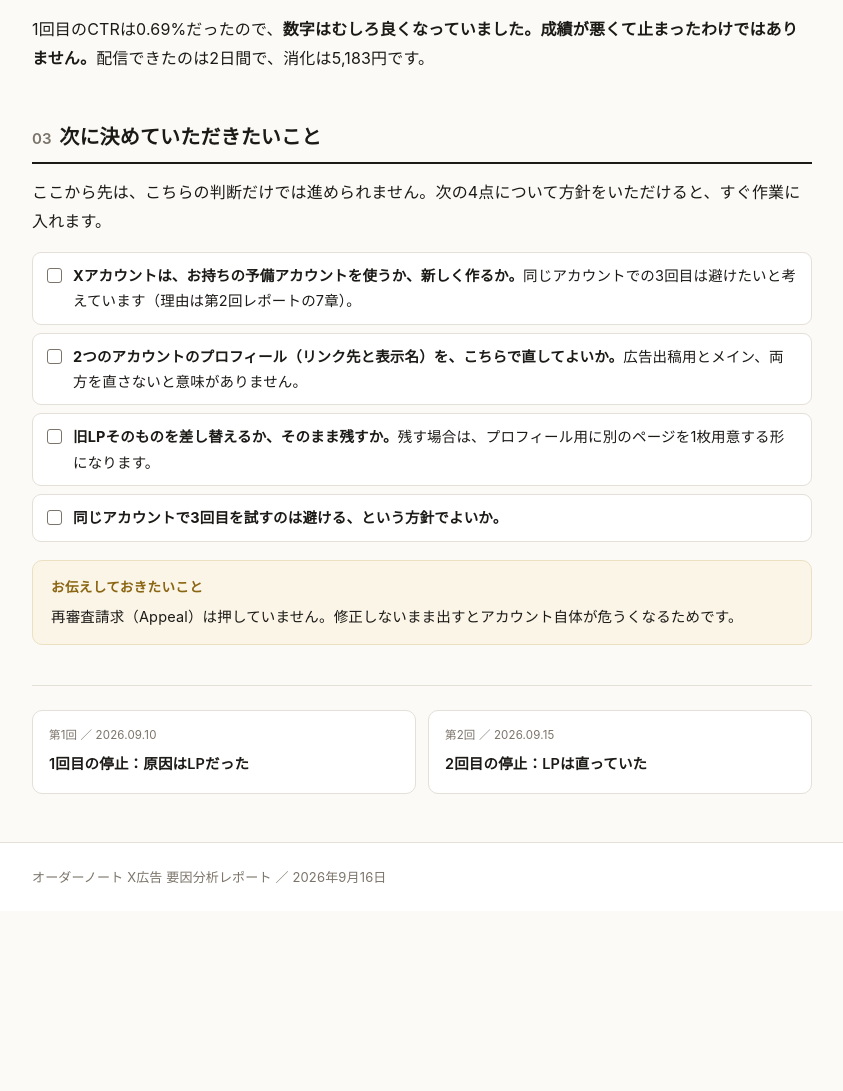
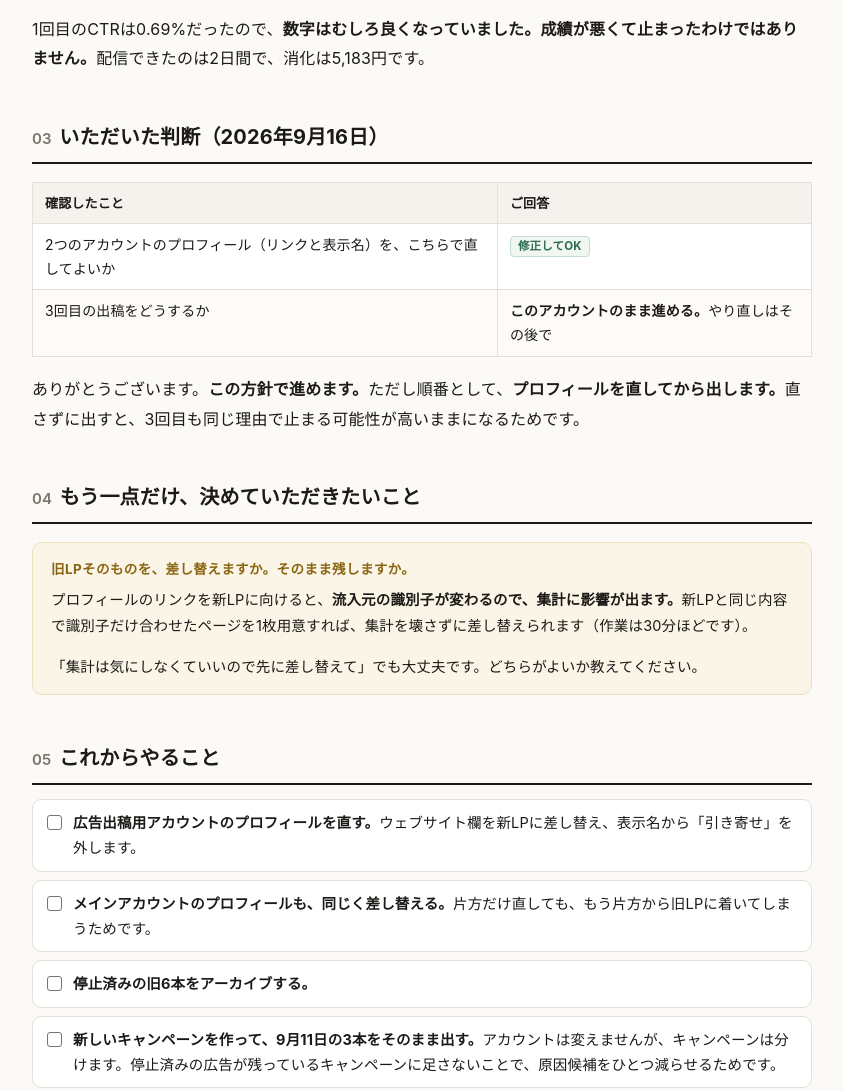
Before and after one commit to alicehime0521/ordernote-report, a plain HTML site: page index.html in a window 1280 px wide. Shown: the part 1328-2419 px from the top of the page, without its empty margins (218-1061 px from the left). Before the commit the page ends 2239 px from the top, so only its background shows below. Drawn offline with Linux system fonts and the light colour scheme.

Commit message:
Add files via upload

```diff
--- a/index.html
+++ b/index.html
@@ -73,15 +73,36 @@
 
   <p>1回目のCTRは0.69%だったので、<strong>数字はむしろ良くなっていました。成績が悪くて止まったわけではありません。</strong>配信できたのは2日間で、消化は5,183円です。</p>
 
-  <h2><span class="num">03</span>次に決めていただきたいこと</h2>
+  <h2><span class="num">03</span>いただいた判断（2026年9月16日）</h2>
 
-  <p>ここから先は、こちらの判断だけでは進められません。次の4点について方針をいただけると、すぐ作業に入れます。</p>
+  <div class="tw">
+  <table>
+    <thead><tr><th>確認したこと</th><th>ご回答</th></tr></thead>
+    <tbody>
+      <tr><td>2つのアカウントのプロフィール（リンクと表示名）を、こちらで直してよいか</td><td><span class="tag ok">修正してOK</span></td></tr>
+      <tr><td>3回目の出稿をどうするか</td><td><strong>このアカウントのまま進める。</strong>やり直しはその後で</td></tr>
+    </tbody>
+  </table>
+  </div>
+
+  <p>ありがとうございます。<strong>この方針で進めます。</strong>ただし順番として、<strong>プロフィールを直してから出します。</strong>直さずに出すと、3回目も同じ理由で止まる可能性が高いままになるためです。</p>
+
+  <h2><span class="num">04</span>もう一点だけ、決めていただきたいこと</h2>
+
+  <div class="note warn">
+    <span class="t">旧LPそのものを、差し替えますか。そのまま残しますか。</span>
+    <p>プロフィールのリンクを新LPに向けると、<strong>流入元の識別子が変わるので、集計に影響が出ます。</strong>新LPと同じ内容で識別子だけ合わせたページを1枚用意すれば、集計を壊さずに差し替えられます（作業は30分ほどです）。</p>
+    <p>「集計は気にしなくていいので先に差し替えて」でも大丈夫です。どちらがよいか教えてください。</p>
+  </div>
+
+  <h2><span class="num">05</span>これからやること</h2>
 
   <ul class="check">
-    <li><strong>Xアカウントは、お持ちの予備アカウントを使うか、新しく作るか。</strong>同じアカウントでの3回目は避けたいと考えています（理由は第2回レポートの7章）。</li>
-    <li><strong>2つのアカウントのプロフィール（リンク先と表示名）を、こちらで直してよいか。</strong>広告出稿用とメイン、両方を直さないと意味がありません。</li>
-    <li><strong>旧LPそのものを差し替えるか、そのまま残すか。</strong>残す場合は、プロフィール用に別のページを1枚用意する形になります。</li>
-    <li><strong>同じアカウントで3回目を試すのは避ける、という方針でよいか。</strong></li>
+    <li><strong>広告出稿用アカウントのプロフィールを直す。</strong>ウェブサイト欄を新LPに差し替え、表示名から「引き寄せ」を外します。</li>
+    <li><strong>メインアカウントのプロフィールも、同じく差し替える。</strong>片方だけ直しても、もう片方から旧LPに着いてしまうためです。</li>
+    <li><strong>停止済みの旧6本をアーカイブする。</strong></li>
+    <li><strong>新しいキャンペーンを作って、9月11日の3本をそのまま出す。</strong>アカウントは変えませんが、キャンペーンは分けます。停止済みの広告が残っているキャンペーンに足さないことで、原因候補をひとつ減らせるためです。</li>
+    <li><strong>LINE登録ページの中身を確認する。</strong>ここだけ、まだ見られていません。</li>
   </ul>
 
   <div class="note warn">
```
